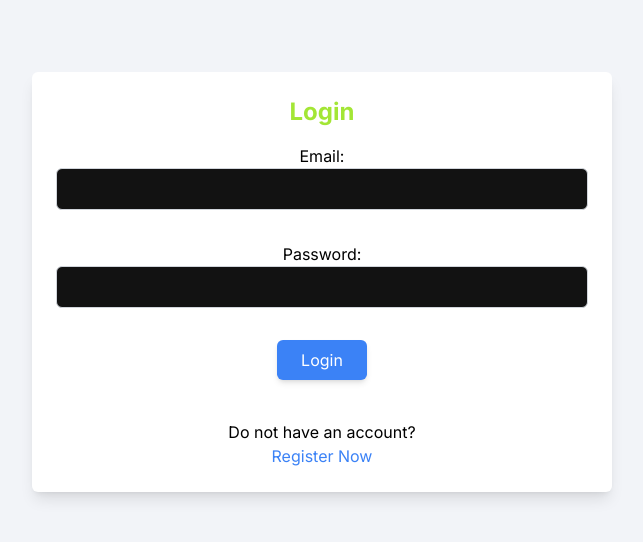
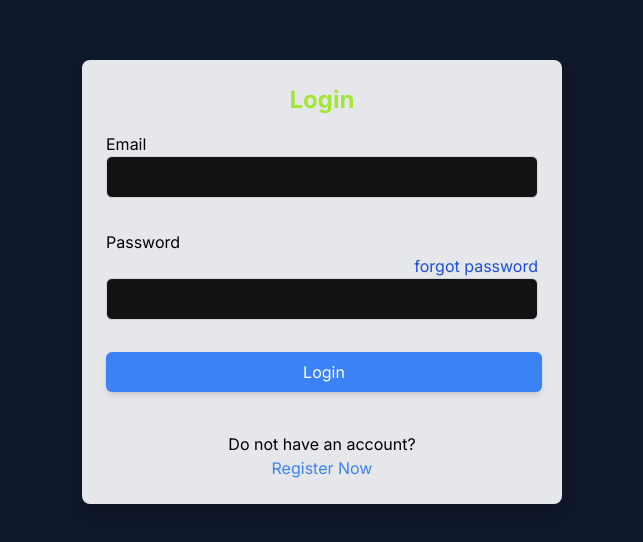
Before and after one commit to roy2pushkar/Giphy-App, a Next.js app: page / in a window 1280 px wide. Shown: the part 134-676 px from the top of the page, without its empty margins (318-961 px from the left). Built offline with nearby package versions, Linux system fonts and the light colour scheme.

Commit message:
Added some features

```diff
--- a/src/app/Login/page.tsx
+++ b/src/app/Login/page.tsx
@@ -21,6 +21,8 @@ const Login = () => {
     e.preventDefault();
     const email = emailRef.current?.value;
     const password = passwordRef.current?.value;
+    console.log(email);
+    console.log(password);
 
    if(email && password){
      signInWithEmailAndPassword(auth, email, password)
@@ -44,12 +46,15 @@ const Login = () => {
   };
 
   return (
-    <div className="w-screen h-screen flex items-center justify-center bg-[#F2F4F8]">
-  <div className="w-[580px] mx-auto p-6 bg-white rounded-md shadow-lg mt-8">
+    <div className="w-screen h-screen flex items-center justify-center bg-[#0f172a]">
+  <div className="w-[480px] mx-auto p-6 bg-[#e5e7eb] rounded-lg shadow-lg mt-8">
     <h2 className="text-2xl font-bold mb-4 text-lime-400 text-center">Login</h2>
     <form onSubmit={Login} className="mt-4 text-center">
-      <label className="block mb-2 text-black">
-        Email:
+      <label className="block mb-2 text-black text-start">
+        <p>
+          Email
+
+        </p>
         <input
           type="email"
           ref={emailRef}
@@ -58,8 +63,11 @@ const Login = () => {
         />
       </label>
       <br />
-      <label className="block mb-2 text-black">
-        Password:
+      <label className="block mb-2 text-black text-start">
+        <p>Password
+          <p className="text-end cursor-pointer text-blue-700"><a>forgot password</a></p>
+        </p>
+
         <input
           type="password"
           ref={passwordRef}
@@ -70,7 +78,7 @@ const Login = () => {
 
       <button
           type="submit"
-          className="mt-6 p-2 pl-6 pr-6 bg-blue-500 text-white  rounded-md shadow-md hover:bg-blue-600 focus:outline-none focus:shadow-outline-blue"
+          className="mt-6 p-2 pl-6 pr-6 bg-blue-500 w-[436px] text-white  rounded-md shadow-md hover:bg-blue-600 focus:outline-none focus:shadow-outline-blue"
         >
           Login
         </button>
```
